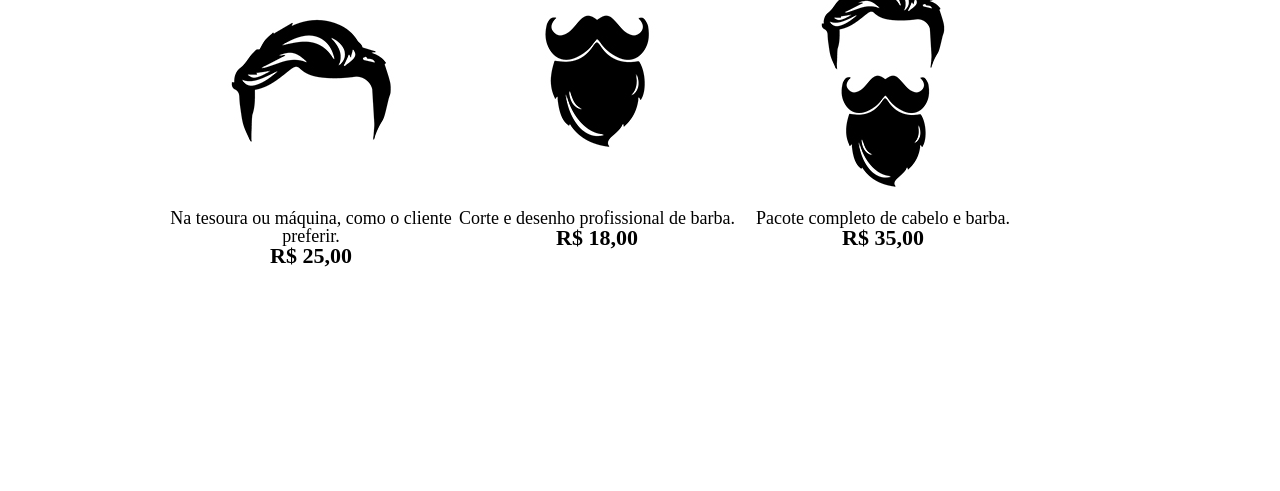
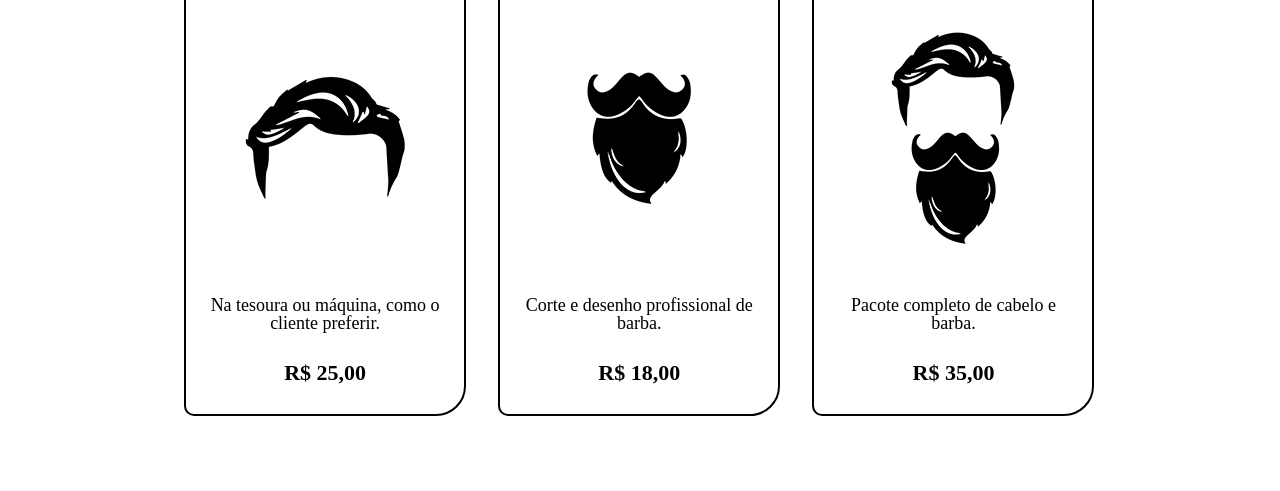
Before and after one commit to Lancelotti-beta/aulaHtmlCss, a plain HTML site: page homePage/product.html in a window 1280 px wide. Shown: the part 447-938 px from the top of the page. Before the commit the page ends 800 px from the top, so only its background shows below. Drawn offline with Linux system fonts and the light colour scheme.

Commit message:
adicionando bordas e corrigindo alumas linhas.

```diff
--- a/homePage/styleProduct.css
+++ b/homePage/styleProduct.css
@@ -2,6 +2,7 @@ body{
 
 }
 
+/* Sessão principal da pagina  */
 .cabecalhoPrincipal{
   background: #BBBBBB;
   padding: 20px 0;
@@ -28,14 +29,15 @@ body{
   text-decoration: none;
 }
 
+/* Sessão de produtos da pagina  */
 .corpo-conteudo{
-  background: #FFFFFF;
   padding: 50px 0;
 }
 
 .container-cards{
   width: 940px;
   margin: 0 auto;
+  padding: 25px 75px;
 }
 
 .lista-servicos{
@@ -43,20 +45,27 @@ body{
   display: inline-block;
   width: 30%;
   vertical-align: top;
-  padding: 30px 0;
+
+  margin: 0 1.5%;
+  box-sizing: border-box;
+
+  border: 2px solid #000000;
+  border-radius: 30px 10px;
 }
 
 .titulo-secundario{
   font-size: 30px;
   font-weight: bold;
+  margin: 30px 20px;
 }
 
 .descricao-produto{
   font-size: 18px;
-
+  margin: 30px 20px;
 }
 
 .valor-produto{
+  font-size: 22px;
   font-weight: bold;
-  font-size: 22px;
+  margin: 30px 20px;
 }
```
